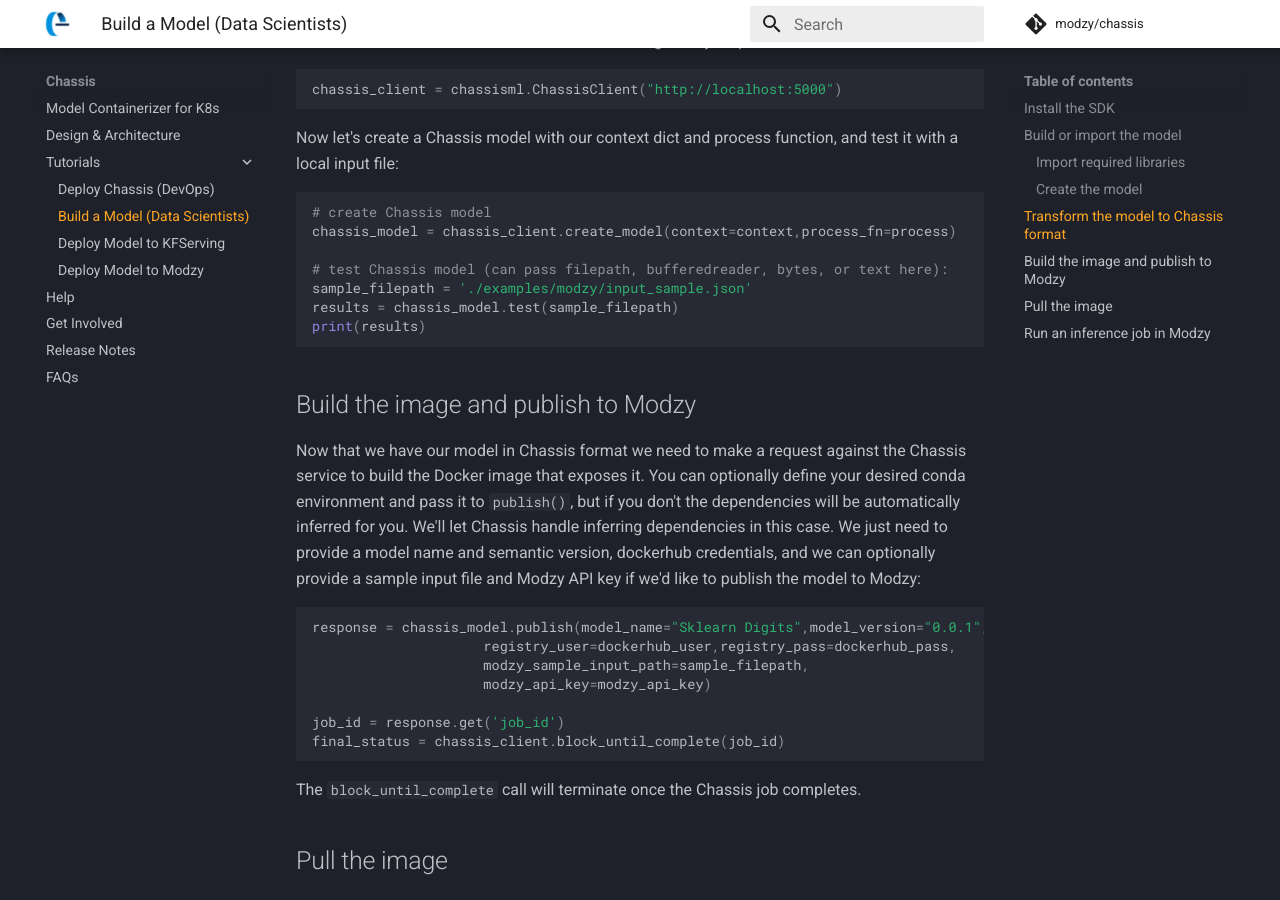
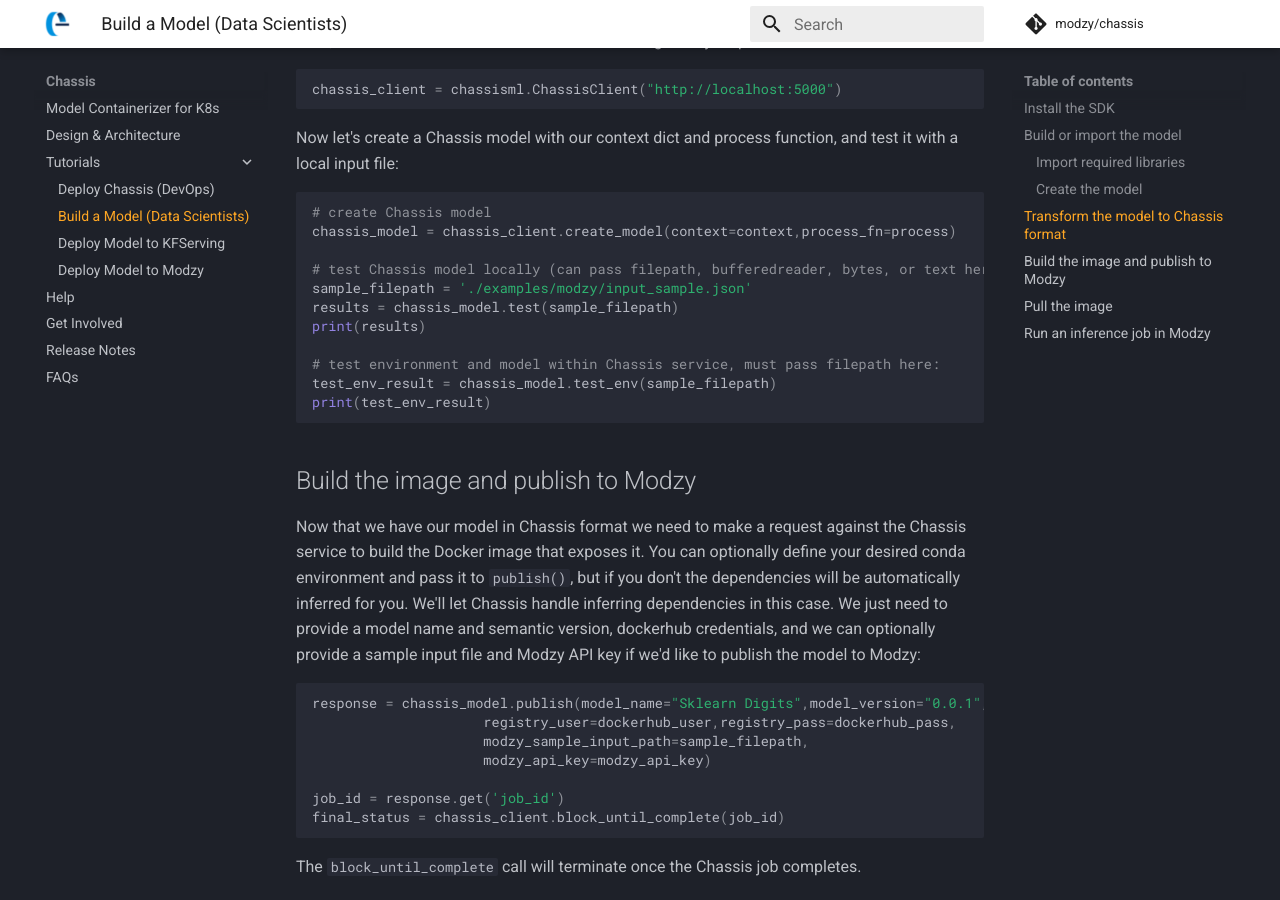
Before and after one commit to chassisml/chassis, an MkDocs documentation site: the page built from docs/docs/tutorials/ds-connect.md, in a window 1280 px wide and 900 px high, scrolled down 2212 px. Built offline with MkDocs 1.6.1 and Material for MkDocs 9.7.7, drawn with Linux system fonts in a browser that asks for light colours; emoji names are drawn with the system emoji font; comment, search, counter and statistics services are not loaded.

Commit message:
docs: add test env code to example

````diff
--- a/docs/docs/tutorials/ds-connect.md
+++ b/docs/docs/tutorials/ds-connect.md
@@ -97,10 +97,14 @@
 # create Chassis model
 chassis_model = chassis_client.create_model(context=context,process_fn=process)
 
-# test Chassis model (can pass filepath, bufferedreader, bytes, or text here):
+# test Chassis model locally (can pass filepath, bufferedreader, bytes, or text here):
 sample_filepath = './examples/modzy/input_sample.json'
 results = chassis_model.test(sample_filepath)
 print(results)
+
+# test environment and model within Chassis service, must pass filepath here:
+test_env_result = chassis_model.test_env(sample_filepath)
+print(test_env_result)
 ```
 
 ## Build the image and publish to Modzy
````
